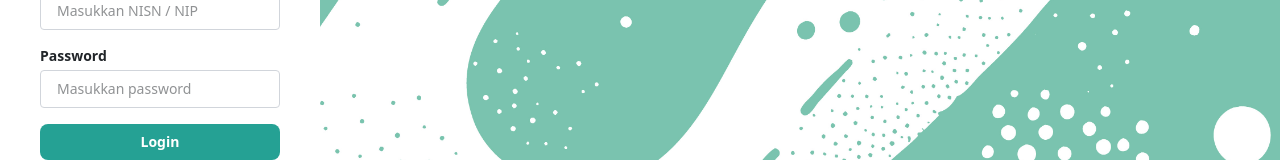
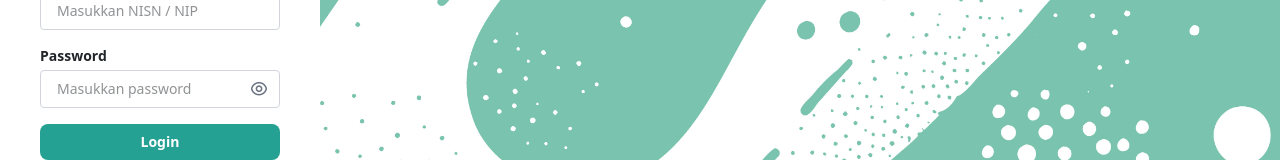
Before and after one commit to IqbalRadjasa/lms-dev, a Next.js app: page /login in a window 1280 px wide. Shown: the part 443-603 px from the top of the page. Built offline with nearby package versions, Linux system fonts and the light colour scheme; a web font is replaced by a local one.

Commit message:
feat:Show/hide password

```diff
--- a/app/components/Input.tsx
+++ b/app/components/Input.tsx
@@ -1,4 +1,6 @@
 'use client';
+
+import { useState } from 'react';
 
 type InputProps = {
   label: string;
@@ -6,27 +8,51 @@ type InputProps = {
   value: string;
   onChange: (value: string) => void;
   placeholder?: string;
+  showToogle?: boolean;
 };
 
-export default function Input({ label, type = 'text', value, onChange, placeholder }: InputProps) {
+export default function Input({ label, type = 'text', value, onChange, placeholder, showToogle }: InputProps) {
+  const [show, setShow] = useState(false);
+
+  const isPassword = type === 'password';
+  const inputType = isPassword && show ? 'text' : type;
+
   return (
     <div className="mb-4">
-      <label className={`block mb-1 text-sm text-black font-semibold text-primary-light`}>{label}</label>
+      <label className="block mb-1 text-sm font-semibold text-primary-light">{label}</label>
+
+      <div className="relative">
         <input
-        type={type}
+          type={inputType}
           value={value}
           onChange={(e) => onChange(e.target.value)}
           placeholder={placeholder}
           className="
-          text-primary-light font-base text-sm h-auto w-full
-          px-4 py-2
+        w-full
+        px-4 py-2 pr-10   /* space for eye */
+        text-sm
         border rounded-sm
         border-[var(--input-form-light)]
         focus:outline-none
         focus:ring-0
         focus:border-[#25a194]
+        text-primary-light
       "
         />
+
+        {isPassword && (
+          <button
+            type="button"
+            onClick={() => setShow(!show)}
+            className="
+          absolute right-3 top-1/2 -translate-y-1/2
+          text-gray-500 hover:text-[#25a194]
+        "
+          >
+            {show ? <i className="ri-eye-off-line text-lg" /> : <i className="ri-eye-line text-lg" />}
+          </button>
+        )}
+      </div>
     </div>
   );
 }
--- a/app/login/page.tsx
+++ b/app/login/page.tsx
@@ -130,11 +130,11 @@ export default function LoginPage() {
         <div className="space-y-4">
           <Input label="NISN / NIP" value={identifier} onChange={validateIdentifier} placeholder="Masukkan NISN / NIP" />
 
-          {idError && <span className={`regular-text text-red-600 text-2xl block`}>{idError}</span>}
+          {idError && <span className={`regular-text text-red-600 text-sm block`}>{idError}</span>}
 
           <Input label="Password" type="password" value={password} onChange={validatePassword} placeholder="Masukkan password" />
 
-          {pwError && <span className={`regular-text text-red-600 text-2xl block`}>{pwError}</span>}
+          {pwError && <span className={`regular-text text-red-600 text-sm block`}>{pwError}</span>}
 
           <button className={` w-full text-sm font-semibold text-white py-2 rounded-lg transition bg-[#25a194] hover:bg-[#1c7f73]`} onClick={handleSubmit}>
             Login
```
Lines whose indentation alone changed are shown as unchanged.
